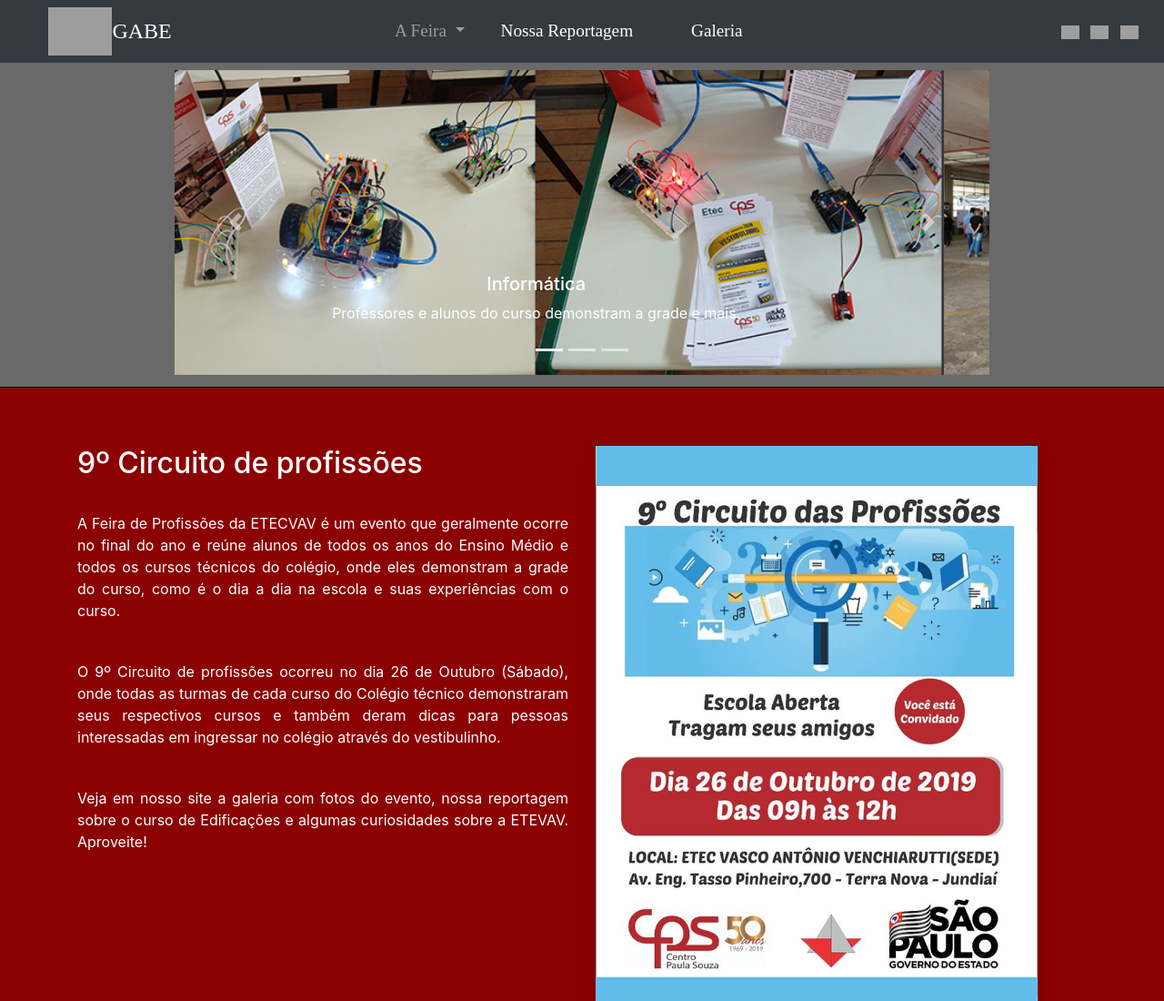
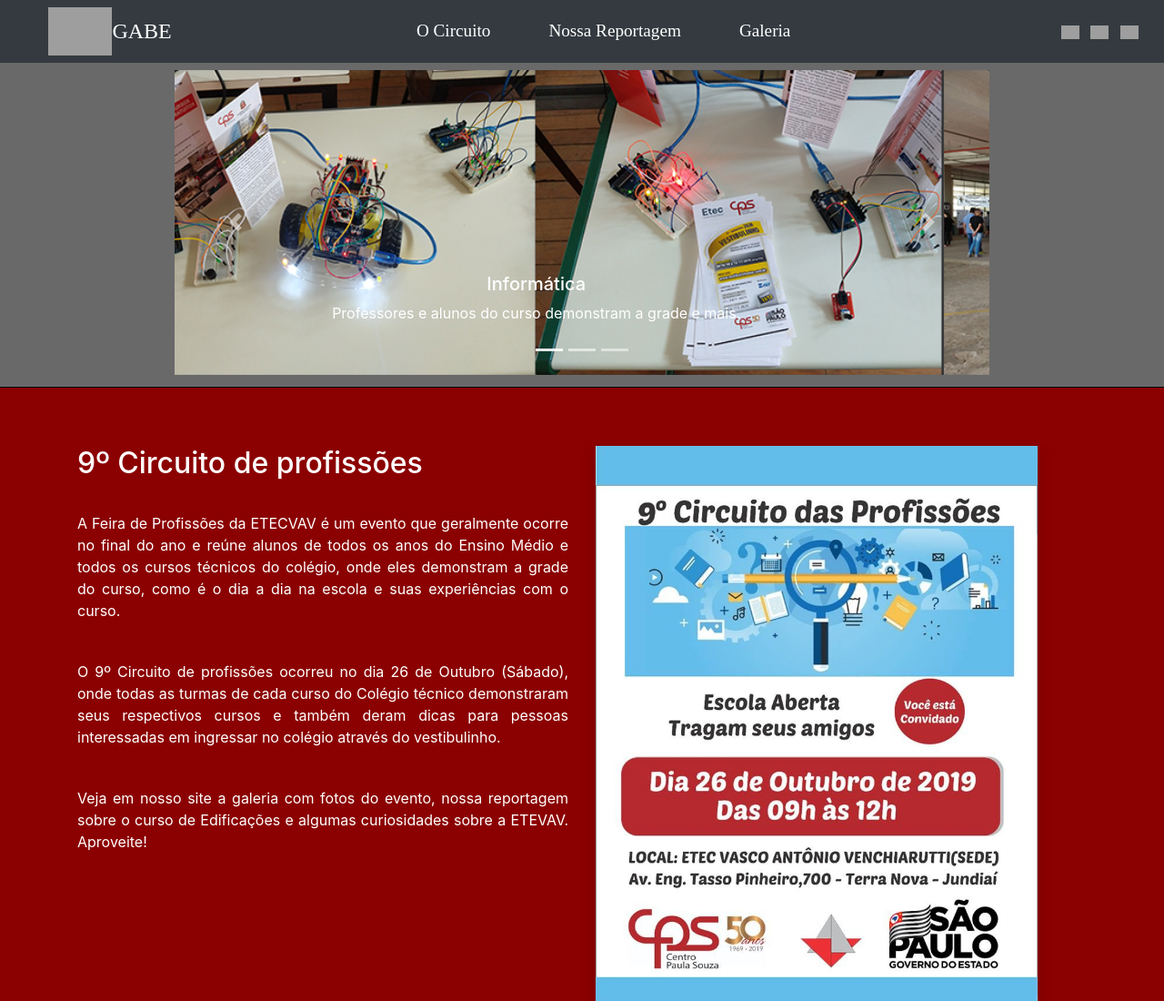
Before and after one commit to Guhma/Feira-ETECVAV, a plain HTML site: page git/index.html in a window 1280 px wide. Shown: the top 1100 px of the page at 91% size. Drawn offline with nearby package versions, Linux system fonts and the light colour scheme; grey boxes are pictures that could not be loaded.

Commit message:
tirei o dropdown
né

```diff
--- a/git/index.html
+++ b/git/index.html
@@ -39,15 +39,10 @@
         <a class="navcontent" href="index.html">GABE</a>
         <div class="collapse navbar-collapse menu" id="navbarNav">
             <ul class="navbar-nav">
-                  <li class="nav-item dropdown">
-                      <a class="nav-link dropdown-toggle" href="#" id="navbarDropdown" role="button" data-toggle="dropdown" aria-haspopup="true" aria-expanded="false">
-                        A Feira
-                      </a>
-                      <div class="dropdown-menu" aria-labelledby="navbarDropdown">
-                        <a class="dropdown-item" style="color: black;" href="feirasanteriores.html">Feiras anteriores</a>
+                <li class="navlink">
+                    <a class="navlink" href="feirasanteriores.html"> O Circuito </a>
+                  </li>
 
-                      </div>
-                    </li>
               <li class="navlink">
                 <a class="navlink" href="reportagem.html">Nossa Reportagem</a>
               </li>
```
Also changed, not shown: git/feirasanteriores.html (+3 -9 lines), git/reportagem.html (+2 -7 lines), git/galeria/dist/themes/twelve/galeria.html.
